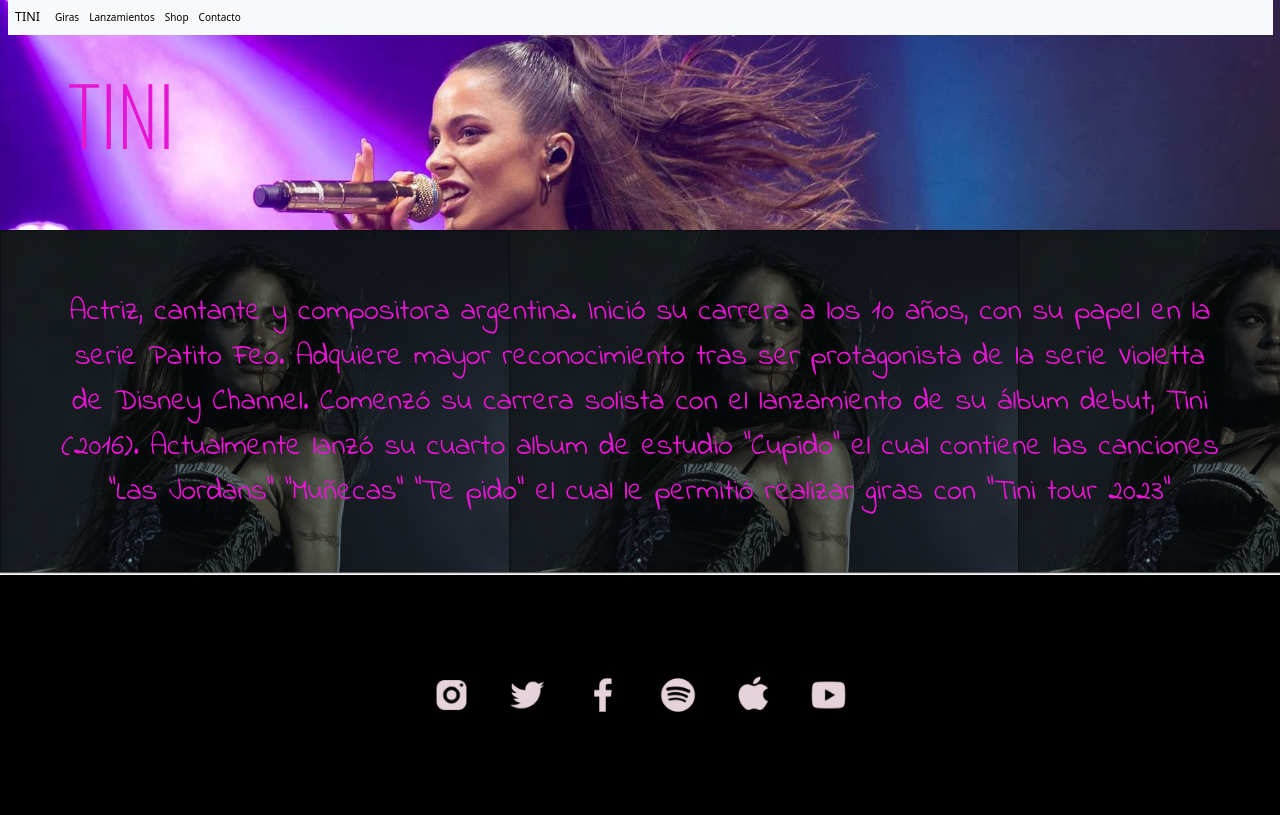
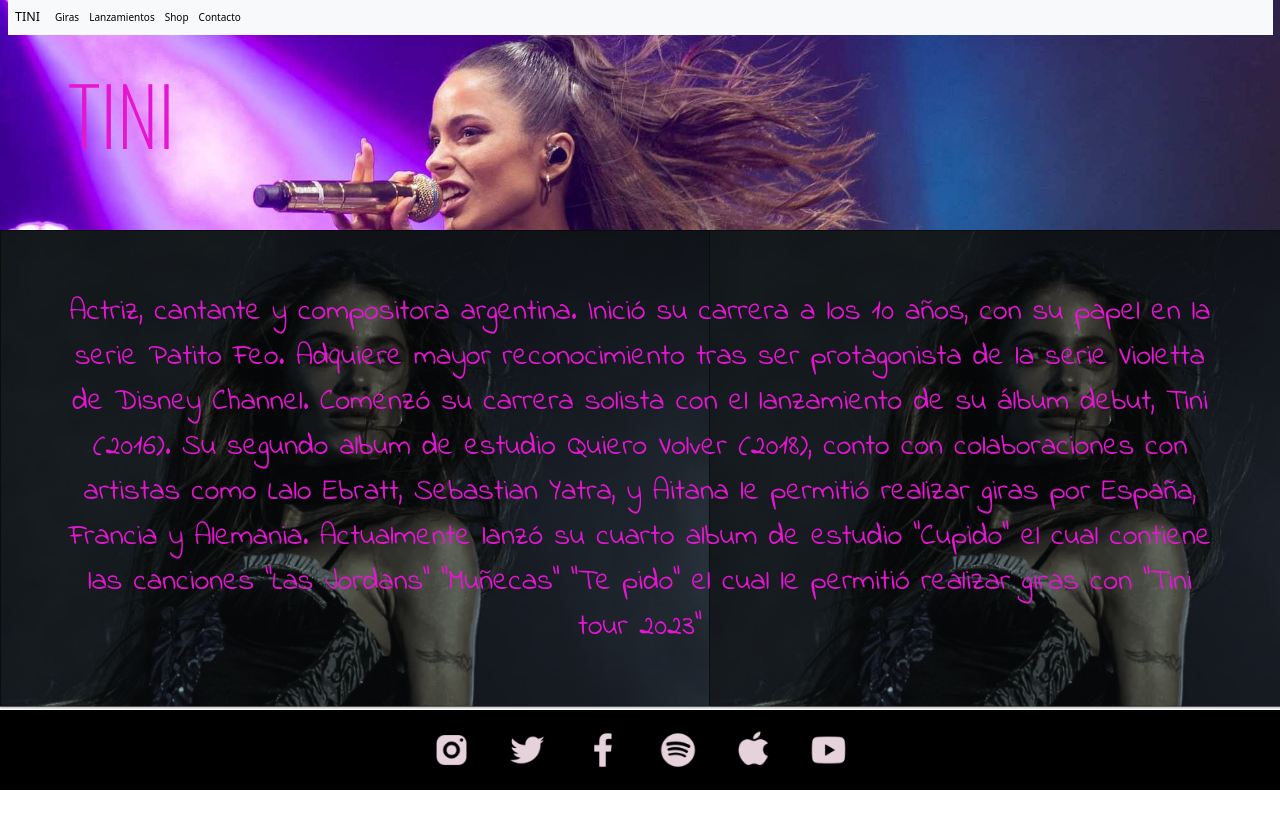
Before and after one commit to camibog/Preentrega2-Bogado, a website: page index.html in a window 1280 px wide. Drawn offline with nearby package versions, Linux system fonts and the light colour scheme.

Commit message:
Arreglo problema con iconos, agrego mixins y achico el padding del footer

```diff
--- a/index.html
+++ b/index.html
@@ -91,10 +91,13 @@
         Actriz, cantante y compositora argentina. Inició su carrera a los 10
         años, con su papel en la serie Patito Feo. Adquiere mayor reconocimiento
         tras ser protagonista de la serie Violetta de Disney Channel. Comenzó su
-        carrera solista con el lanzamiento de su álbum debut, Tini (2016).
-        Actualmente lanzó su cuarto album de estudio “Cupido” el cual contiene
-        las canciones “Las Jordans” “Muñecas” “Te pido” el cual le permitió
-        realizar giras con “Tini tour 2023”
+        carrera solista con el lanzamiento de su álbum debut, Tini (2016). Su
+        segundo album de estudio Quiero Volver (2018), conto con colaboraciones
+        con artistas como Lalo Ebratt, Sebastian Yatra, y Aitana le permitió
+        realizar giras por España, Francia y Alemania. Actualmente lanzó su
+        cuarto album de estudio “Cupido” el cual contiene las canciones “Las
+        Jordans” “Muñecas” “Te pido” el cual le permitió realizar giras con
+        “Tini tour 2023”
       </div>
     </main>
 
--- a/scss/layout/_footer.scss
+++ b/scss/layout/_footer.scss
@@ -1,11 +1,9 @@
 footer {
   background-color: black;
   .icons-footer {
-    display: flex;
-    justify-content: center;
-    padding: 10rem;
+    @include footer-icons;
     img {
-      height: 2rem;
+      height: 1rem;
     }
     .seccion-group {
       display: none;
--- a/scss/layout/_header.scss
+++ b/scss/layout/_header.scss
@@ -6,11 +6,6 @@
     display: none;
   }
   .titulo-propiedades {
-    font-family: "Oswald";
-    font-size: 6rem;
-    text-transform: uppercase;
-    color: $color-principal;
-    justify-content: center;
-    margin-bottom: 0;
+    @include titulo-propiedades;
   }
 }
--- a/scss/layout/_main-index.scss
+++ b/scss/layout/_main-index.scss
@@ -8,6 +8,6 @@
     font-size: 20px;
     text-align: center;
     color: $color-principal;
-    padding: 5rem;
+    padding: 15rem;
   }
 }
--- /dev/null
+++ b/scss/utilities/_mixins.scss
@@ -0,0 +1,14 @@
+@mixin titulo-propiedades {
+  font-family: "Oswald";
+  font-size: 6rem;
+  text-transform: uppercase;
+  color: $color-principal;
+  justify-content: center;
+  margin-bottom: 0;
+}
+
+@mixin footer-icons {
+  display: flex;
+  justify-content: center;
+  padding: 2rem;
+}
```
Also changed, not shown: css/styles.css, 1 other file.
